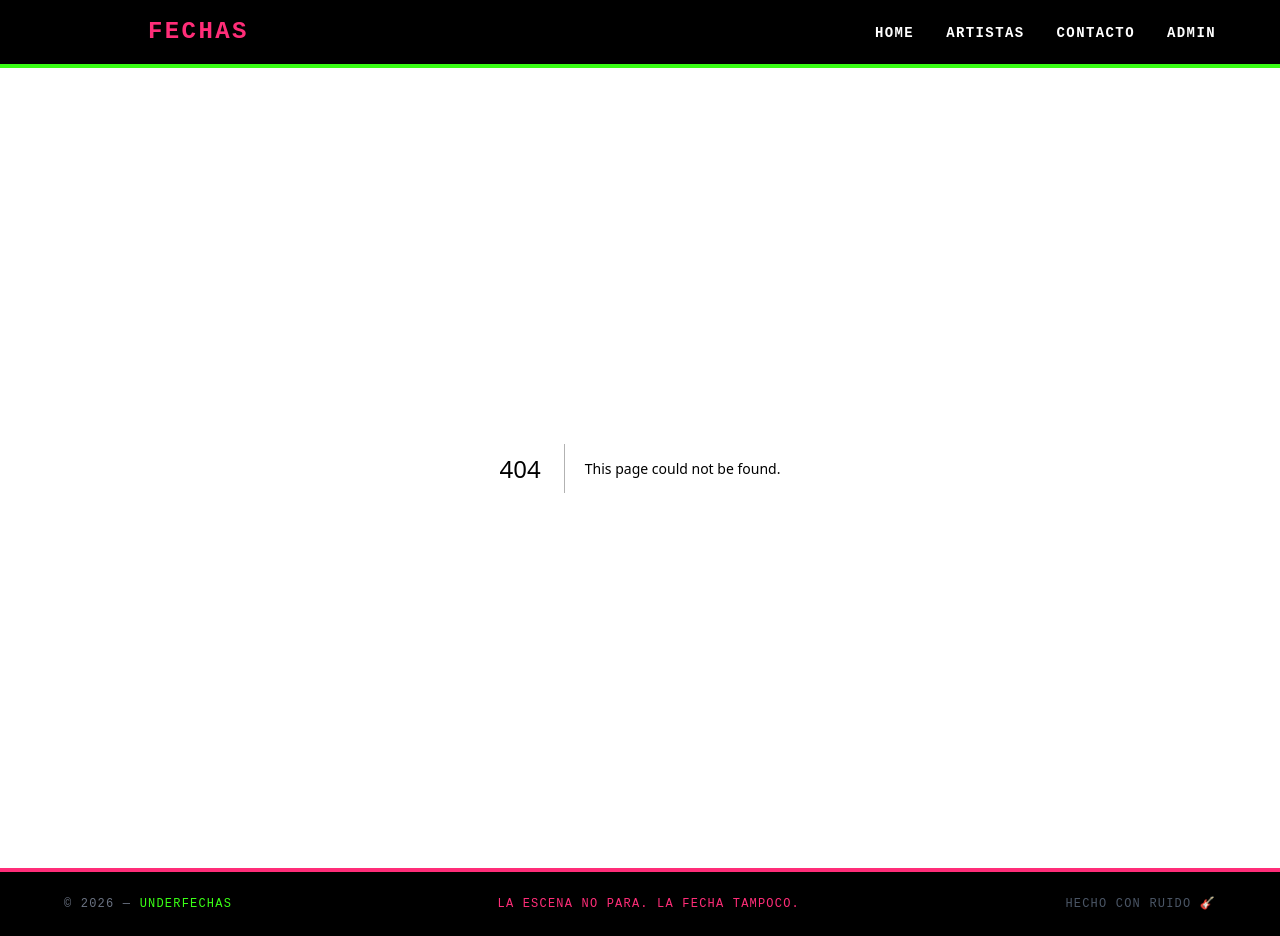
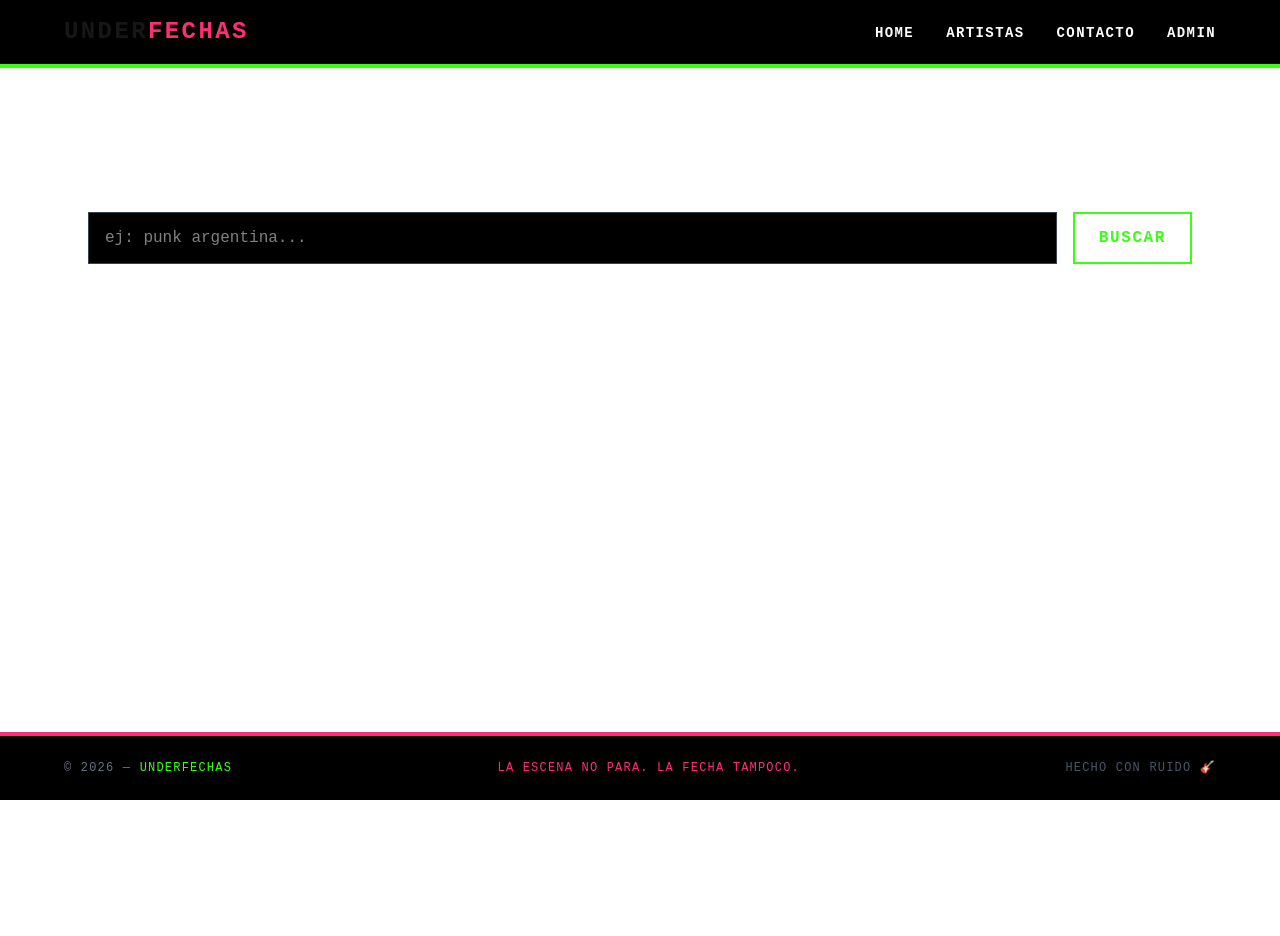
Before and after one commit to ValenBelone7/artists-under-next.js, a Next.js app: page /buscar in a window 1280 px wide. Before the commit this address had no page. After the commit the page ends 800 px from the top, so only its background shows below. Built offline with nearby package versions, Linux system fonts and the light colour scheme.

Commit message:
feat: crear página /buscar con integración Discogs

```diff
--- a/next.config.mjs
+++ b/next.config.mjs
@@ -1,7 +1,9 @@
 /** @type {import('next').NextConfig} */
 const nextConfig = {
-  /* config options here */
   reactCompiler: true,
+  images: {
+    domains: ["i.discogs.com"],
+  },
 };
 
 export default nextConfig;
--- /dev/null
+++ b/src/app/buscar/page.js
@@ -0,0 +1,71 @@
+"use client";
+
+import { useState } from "react";
+import DiscogsCard from "@/components/DiscogsCard";
+
+export default function BuscarPage() {
+  const [query, setQuery] = useState("");
+  const [resultados, setResultados] = useState([]);
+  const [loading, setLoading] = useState(false);
+
+  const handleSearch = async (e) => {
+    e.preventDefault();
+    if (!query.trim()) return;
+    setLoading(true);
+    const res = await fetch(`/api/discogs?q=${query}`);
+    const data = await res.json();
+    setResultados(data);
+    setLoading(false);
+  };
+
+  return (
+    <div className="max-w-6xl mx-auto px-6 py-16 flex flex-col gap-10">
+      <h1
+        className="text-4xl font-black uppercase tracking-widest text-white"
+        style={{ fontFamily: "'Courier New', monospace" }}
+      >
+        Buscar artistas
+      </h1>
+
+      <form onSubmit={handleSearch} className="flex gap-4">
+        <input
+          type="text"
+          value={query}
+          onChange={(e) => setQuery(e.target.value)}
+          placeholder="ej: punk argentina..."
+          className="flex-1 bg-black border border-gray-700 px-4 py-3 text-white focus:outline-none focus:border-[#39FF14] transition-colors"
+          style={{ fontFamily: "'Courier New', monospace" }}
+        />
+        <button
+          type="submit"
+          className="border-2 border-[#39FF14] text-[#39FF14] px-6 py-3 uppercase font-bold tracking-widest hover:bg-[#39FF14] hover:text-black transition-colors"
+          style={{ fontFamily: "'Courier New', monospace" }}
+        >
+          Buscar
+        </button>
+      </form>
+
+      {loading && (
+        <p className="text-gray-500 text-sm uppercase tracking-widest" style={{ fontFamily: "'Courier New', monospace" }}>
+          Buscando...
+        </p>
+      )}
+
+      {!loading && resultados.length > 0 && (
+        <ul className="flex flex-col gap-4">
+          {resultados.map((artista) => (
+            <li key={artista.id}>
+              <DiscogsCard artista={artista} />
+            </li>
+          ))}
+        </ul>
+      )}
+
+      {!loading && resultados.length === 0 && query && (
+        <p className="text-gray-500 text-sm uppercase tracking-widest" style={{ fontFamily: "'Courier New', monospace" }}>
+          — Sin resultados —
+        </p>
+      )}
+    </div>
+  );
+}
```
